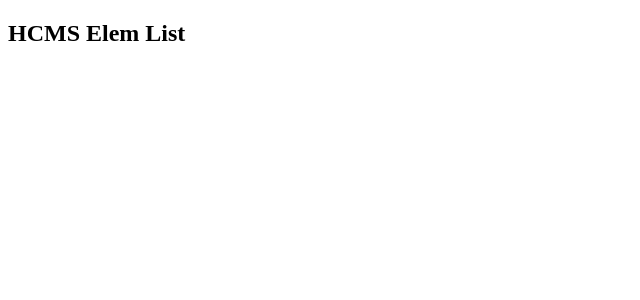
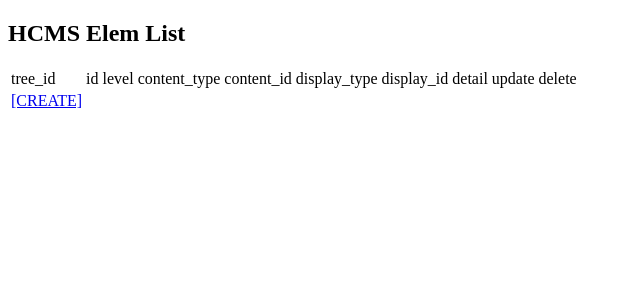
Before and after one commit to rjsproxy/django-hcms, a Django app: a page that uses demosite/hcms/templates/hcms/elem_list.html in a window 1280 px wide. Shown: the top 300 px of the page, without its empty margins (0-640 px from the left). Run offline with Django 3.2, Linux system fonts and the light colour scheme; data that the repository does not hold is empty; parts of the project's set-up code (start-up, migrations or seed data) failed here and were passed over.

Commit message:
Adding type views.

```diff
--- a/demosite/hcms/templates/hcms/elem_list.html
+++ b/demosite/hcms/templates/hcms/elem_list.html
@@ -2,17 +2,42 @@
 
 {% block content %}
 <h2>HCMS Elem List</h2>
-<ul>
+<table>
+<tr>
+    <td>tree_id</td>
+    <td>id</td>
+    <td>level</td>
+    <td>content_type</td>
+    <td>content_id</td>
+    <td>display_type</td>
+    <td>display_id</td>
+    <td>detail</td>
+    <td>update</td>
+    <td>delete</td>
+</tr>
 {% for elem in elem_list %}
-<li>
-    Tree {{ elem.tree_id }},
-    Element {{ elem.id }},
-    Depth {{ elem.level }},
-    Content <q>{{ elem.content.text }}</q>.
-    <!-- <a href="update/{{ elem.id }}">[UPDATE]</a> -->
-    <!-- <a href="delete/{{ elem.id }}">[DELETE]</a> -->
-</li>
+<tr>
+    <td>{{ elem.tree_id }}</td>
+    <td>{{ elem.id }}</td>
+    <td>{{ elem.level }}</td>
+    <td>{{ elem.content_type }}</td>
+    <td>{{ elem.content_id }}</td>
+    <td>{{ elem.display_type }}</td>
+    <td>{{ elem.display_id }}</td>
+    <td><a href="{{ elem.id }}">[DETAIL]</a></td>
+    <td><a href="update/{{ elem.id }}">[UPDATE]</a></td>
+    <td><a href="delete/{{ elem.id }}">[DELETE]</a></td>
+</tr>
 {% endfor %}
-<!-- <li><a href="create/">[CREATE]</a></li> -->
-</ul>
+    <td><a href="create/">[CREATE]</a></td>
+    <td></td>
+    <td></td>
+    <td></td>
+    <td></td>
+    <td></td>
+    <td></td>
+    <td></td>
+    <td></td>
+    <td></td>
+</table>
 {% endblock %}
--- a/demosite/hcms/urls.py
+++ b/demosite/hcms/urls.py
@@ -5,17 +5,28 @@ from .views import *
 #from .views import TextListView, TextDetailView
 
 urlpatterns = [
-    url(r'^$', PageListView.as_view()),
 
-    url(r'^tree/$', TreeListView.as_view(), name='hcms-tree-list'),
+    url(r'^$', IndexView.as_view()),
 
-    url(r'^elem/$', ElemListView.as_view(), name='hcms-elem-list'),
+    url(r'^content-type/$', ContentTypeListView.as_view()),
+    url(r'^display-type/$', DisplayTypeListView.as_view()),
+    url(r'^related-type/(?P<pk>[0-9]+)$', RelatedTypeListView.as_view()),
+
+    url(r'^element/$', ElemListView.as_view(), name='hcms-elem-list'),
+    url(r'^element/(?P<pk>[0-9]+)/$', ElemDetailView.as_view()),
+    url(r'^element/update/(?P<pk>[0-9]+)/$', ElemUpdateView.as_view()),
+    url(r'^element/create/$', ElemCreateView.as_view()),
 
     url(r'^text/$', TextListView.as_view(), name='hcms-text-list'),
     url(r'^text/(?P<pk>[0-9]+)/$', TextDetailView.as_view()),
     url(r'^text/create/$', TextCreateView.as_view()),
     url(r'^text/update/(?P<pk>[0-9]+)/$', TextUpdateView.as_view()),
     url(r'^text/delete/(?P<pk>[0-9]+)/$', TextDeleteView.as_view()),
+
+    url(r'^tree/$', TreeListView.as_view(), name='hcms-tree-list'),
+    url(r'^tree/(?P<pk>[0-9]+)/$', TreeRenderView.as_view()),
+
+    url(r'^page/$', PageListView.as_view()),
 ]
 
 
--- a/demosite/hcms/views.py
+++ b/demosite/hcms/views.py
@@ -5,38 +5,85 @@ from django.core.exceptions import ObjectDoesNotExist, MultipleObjectsReturned
 
 from django.views.generic import ListView, DetailView
 from django.views.generic.edit import CreateView, UpdateView, DeleteView
+from django.views.generic.base import TemplateView
 
+from django.contrib.contenttypes.models import ContentType
 
-from .models import Page, Elem, Text
+from .models import Page, Elem, Text, site
 
 #def PageListView(request):
 #    return render(request,'treepages/page_list.html')
 
+
 #---------------------------------------------------------------------
-# Text
+# Index
 #---------------------------------------------------------------------
 
-class PageListView(ListView):
-    model = Page
-    context_object_name = "page_list"
-
-#---------------------------------------------------------------------
-# Tree
-#---------------------------------------------------------------------
-
-class TreeListView(ListView):
-    model = Elem
-    context_object_name = "elem_list"
-    #queryset = Elem.objects.all()
-    queryset = Elem.objects.filter(level='0')
+class IndexView(TemplateView):
+    template_name= 'hcms/index.html'
 
 #---------------------------------------------------------------------
 # Elem
 #---------------------------------------------------------------------
 
+class TypeListView(ListView):
+    model = ContentType
+    model = ContentType
+    template_name = 'hcms/type_list.html'
+
+class ContentTypeListView(ListView):
+    model = ContentType
+    template_name = 'hcms/type_list.html'
+    queryset = site.content_type
+
+class DisplayTypeListView(ListView):
+    model = ContentType
+    template_name = 'hcms/type_list.html'
+    queryset = site.display_type
+
+class RelatedTypeListView(ListView):
+    model = ContentType
+    template_name = 'hcms/type_list.html'
+
+    def get_queryset(self):
+        if 'pk' not in self.kwargs:
+            return set()
+        id = int(self.kwargs['pk'])
+        if id not in site.related_type:
+            return set()
+        return site.related_type[id]
+
+#---------------------------------------------------------------------
+# Elem
+#---------------------------------------------------------------------
+
+
 class ElemListView(ListView):
     model = Elem
-    context_object_name = "elem_list"
+    context_object_name = 'elem_list'
+
+class ElemUpdateView(UpdateView):
+    model = Elem
+    fields = ['content_type', 'content_id', 'display_type', 'display_id']
+    template_name_suffix = '_update_form'
+    success_url = reverse_lazy('hcms-elem-list')
+
+    def get_initial(self):
+        try:
+            text = Text.objects.get(id=self.kwargs['pk']).text
+        except (ObjectDoesNotExist, MultipleObjectsReturned):
+            text = ''
+        return { 'text': text }
+
+class ElemDetailView(DetailView):
+    model = Elem
+
+class ElemCreateView(CreateView):
+    model = Elem
+    fields = ['content_type', 'content_id', 'display_type', 'display_id']
+    success_url = reverse_lazy('hcms-elem-list')
+
+
 
 #---------------------------------------------------------------------
 # Text
@@ -55,19 +102,56 @@ class TextCreateView(CreateView):
     #template_name = 'author_new.html'
     success_url = reverse_lazy('hcms-text-list')
 
-class TextUpdateView(CreateView):
+class TextUpdateView(UpdateView):
     model = Text
     fields = ['text']
     template_name_suffix = '_update_form'
     success_url = reverse_lazy('hcms-text-list')
 
-    def get_initial(self):
-        try:
-            text = Text.objects.get(id=self.kwargs['pk']).text
-        except (ObjectDoesNotExist, MultipleObjectsReturned):
-            text = ''
-        return { 'text': text }
+#   Might be usefule in create views?
+#    def get_initial(self):
+#        try:
+#            text = Text.objects.get(id=self.kwargs['pk']).text
+#        except (ObjectDoesNotExist, MultipleObjectsReturned):
+#            text = ''
+#        return { 'text': text }
+
 
 class TextDeleteView(DeleteView):
     model = Text
     success_url = reverse_lazy('hcms-text-list')
+
+#---------------------------------------------------------------------
+# Page
+#---------------------------------------------------------------------
+
+class PageListView(ListView):
+    model = Page
+    context_object_name = "page_list"
+
+#---------------------------------------------------------------------
+# Tree
+#---------------------------------------------------------------------
+
+class TreeListView(ListView):
+    """
+    Only show level 0 elems.
+    """
+    model = Elem
+    context_object_name = "elem_list"
+    #queryset = Elem.objects.all()
+    queryset = Elem.objects.filter(level='0')
+
+
+class TreeRenderView(ListView):
+    """
+    Show elements from a singe tree.
+    """
+    model = Elem
+    template_name = 'hcms/elem_disp.html'
+    context_object_name = 'elem_list'
+
+    def get_queryset(self):
+        if 'pk' in self.kwargs:
+            return Elem.objects.filter(tree_id=self.kwargs['pk'])
+        return []
```
Also changed, not shown: demosite/hcms/models.py (+117 -30 lines), 1 other file.
